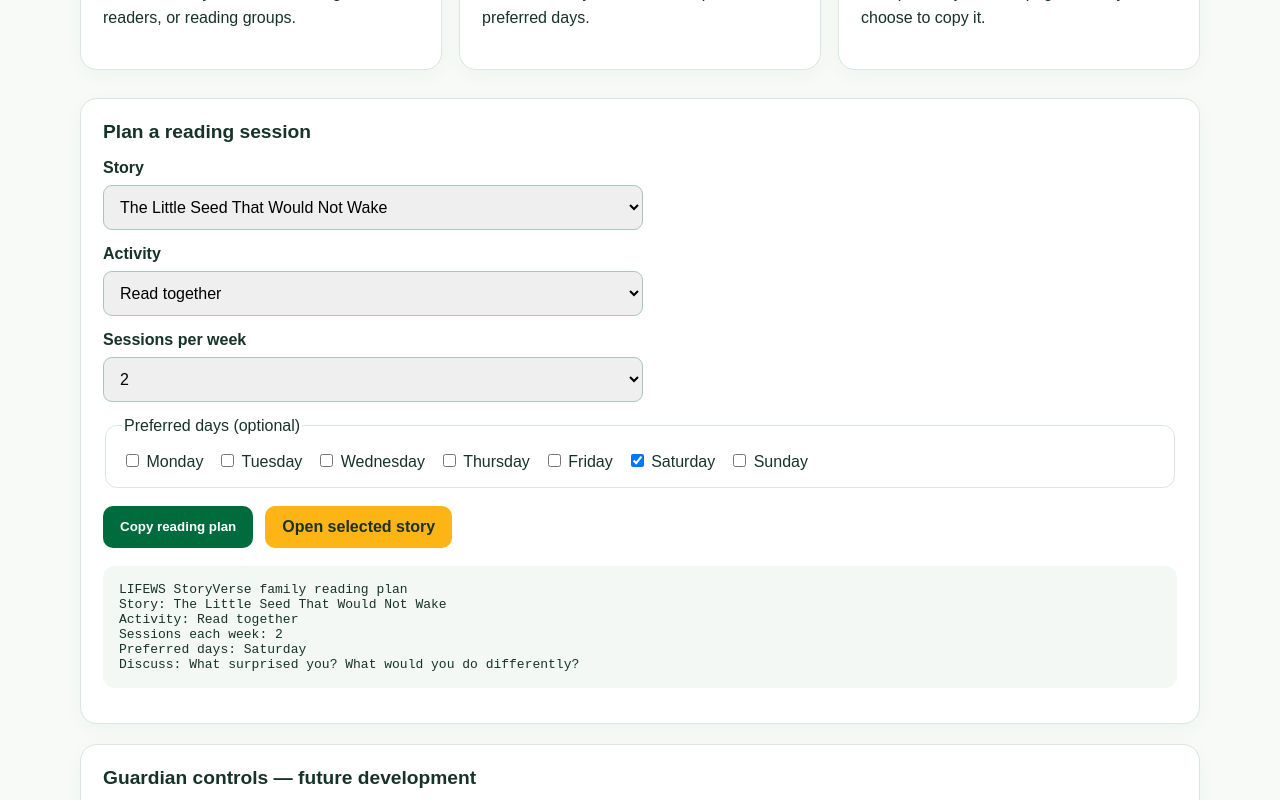
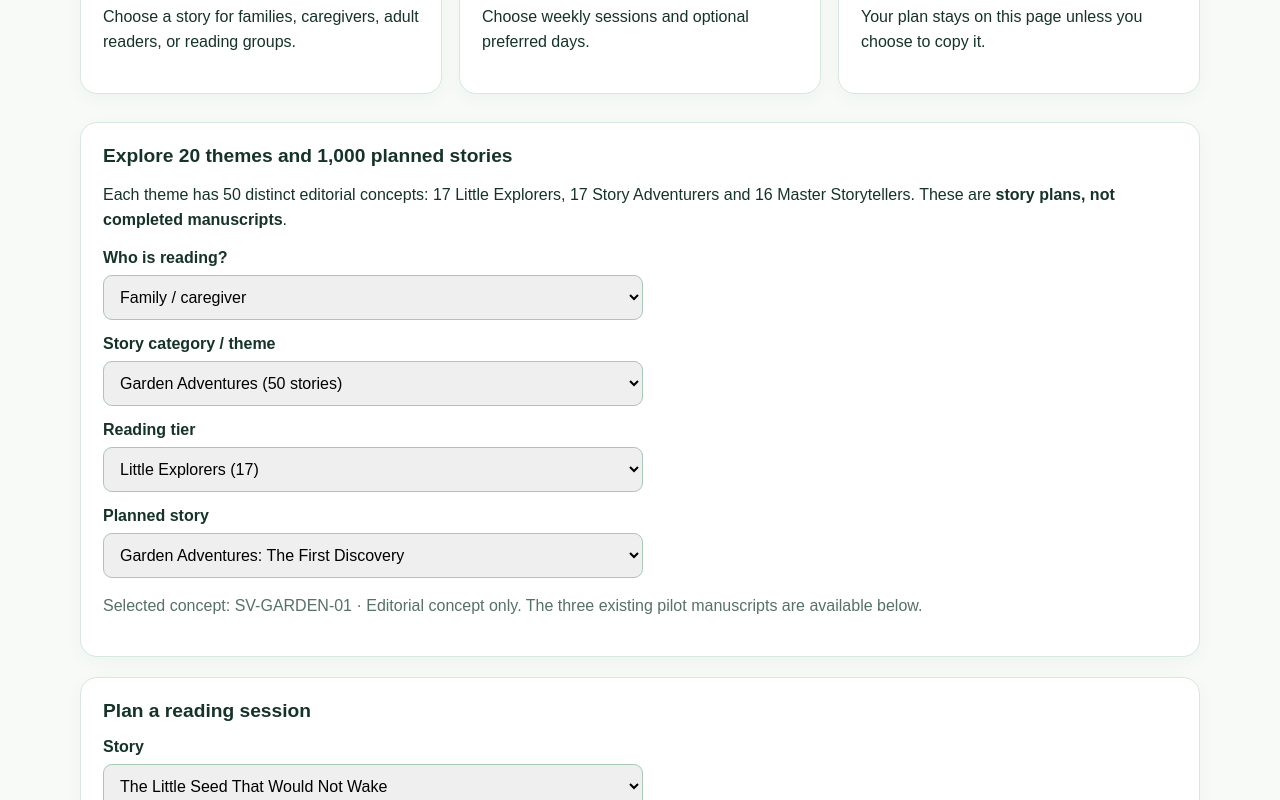
Before and after one commit to Profgabby/Few-quest, a Next.js app: page /en/storyverse/family in a window 1280 px wide. Shown: the part 480-1280 px from the top of the page. Built offline with nearby package versions, Linux system fonts and the light colour scheme.

Commit message:
Add 20 story themes, 1000 tiered concepts and multi-audience selection to Family Reading

```diff
--- a/components/storyverse/family-preview.tsx
+++ b/components/storyverse/family-preview.tsx
@@ -2,6 +2,7 @@
 import {useState} from "react";
 import Link from "next/link";
 import {stories} from "@/lib/storyverse/catalog";
+import {storyThemes,storyConcepts,tierNames,type ThemeTier} from "@/lib/storyverse/theme-catalog";
 import {Panel,Notice} from "./studio-shell";
 export function FamilyPreview({locale="en"}:{locale?:string}){
  const [story,setStory]=useState(stories[0]?.slug??"");
@@ -9,17 +10,29 @@ export function FamilyPreview({locale="en"}:{locale?:string}){
  const [goal,setGoal]=useState("2");
  const [days,setDays]=useState<string[]>(["Saturday"]);
  const [copied,setCopied]=useState(false);
+ const [audience,setAudience]=useState("Family / caregiver");
+ const [theme,setTheme]=useState<string>("garden");
+ const [tier,setTier]=useState<ThemeTier>(1);
+ const [conceptId,setConceptId]=useState("SV-GARDEN-01");
+ const concepts=storyConcepts.filter(x=>x.themeId===theme&&x.tier===tier);
+ const concept=storyConcepts.find(x=>x.id===conceptId);
  const chosen=stories.find(s=>s.slug===story);
- const plan=["LIFEWS StoryVerse family reading plan","Story: "+(chosen?.title??"Not selected"),"Activity: "+mode,"Sessions each week: "+goal,"Preferred days: "+(days.join(", ")||"Flexible"),"Discuss: What surprised you? What would you do differently?"].join("\n");
+ const plan=["LIFEWS StoryVerse reading plan","Reader group: "+audience,"Theme: "+(storyThemes.find(x=>x[0]===theme)?.[1]??theme),"Tier: "+tierNames[tier-1],"Planned story concept: "+(concept?.title??"Not selected"),"Story: "+(chosen?.title??"Not selected"),"Activity: "+mode,"Sessions each week: "+goal,"Preferred days: "+(days.join(", ")||"Flexible"),"Discuss: What surprised you? What would you do differently?"].join("\n");
  function toggle(day:string){setDays(old=>old.includes(day)?old.filter(d=>d!==day):[...old,day]);setCopied(false);}
  async function copyPlan(){try{await navigator.clipboard.writeText(plan);setCopied(true);}catch{setCopied(false);}}
  return <>
- <Notice>Family planning preview. No accounts, child profiles, names, birthdays, or shared reading histories are collected.</Notice>
+ <Notice>Multi-audience reading preview. Reader groups are session choices, not verified accounts. No names, birthdays, or shared reading histories are collected.</Notice>
  <div className="sv-grid">
   <div className="sv-card"><h2>Read together</h2><p>Choose a story for families, caregivers, adult readers, or reading groups.</p></div>
   <div className="sv-card"><h2>Build a reading habit</h2><p>Choose weekly sessions and optional preferred days.</p></div>
   <div className="sv-card"><h2>Protect privacy</h2><p>Your plan stays on this page unless you choose to copy it.</p></div>
  </div>
+ <Panel title="Explore 20 themes and 1,000 planned stories"><p>Each theme has 50 distinct editorial concepts: 17 Little Explorers, 17 Story Adventurers and 16 Master Storytellers. These are <strong>story plans, not completed manuscripts</strong>.</p>
+ <label className="sv-label" htmlFor="audience">Who is reading?</label><select className="sv-field" id="audience" value={audience} onChange={e=>setAudience(e.target.value)}>{["Individual learner","Family / caregiver","Teacher / classroom","School reading club","Community group","Adult reader","Librarian / facilitator"].map(x=><option key={x}>{x}</option>)}</select>
+ <label className="sv-label" htmlFor="theme">Story category / theme</label><select className="sv-field" id="theme" value={theme} onChange={e=>{setTheme(e.target.value);setConceptId("");}}>{storyThemes.map(([id,name])=><option key={id} value={id}>{name} (50 stories)</option>)}</select>
+ <label className="sv-label" htmlFor="tier">Reading tier</label><select className="sv-field" id="tier" value={tier} onChange={e=>{setTier(Number(e.target.value) as ThemeTier);setConceptId("");}}>{tierNames.map((name,i)=><option key={name} value={i+1}>{name} ({i===2?16:17})</option>)}</select>
+ <label className="sv-label" htmlFor="concept">Planned story</label><select className="sv-field" id="concept" value={concepts.some(x=>x.id===conceptId)?conceptId:""} onChange={e=>setConceptId(e.target.value)}><option value="">Choose a story concept</option>{concepts.map(x=><option key={x.id} value={x.id}>{x.title}</option>)}</select>
+ <p className="sv-muted">Selected concept: {concept?.id??"None"} · Editorial concept only. The three existing pilot manuscripts are available below.</p></Panel>
  <Panel title="Plan a reading session">
  <label className="sv-label" htmlFor="family-story">Story</label>
  <select className="sv-field" id="family-story" value={story} onChange={e=>{setStory(e.target.value);setCopied(false);}}>{stories.map(s=><option value={s.slug} key={s.slug}>{s.title}</option>)}</select>
```
